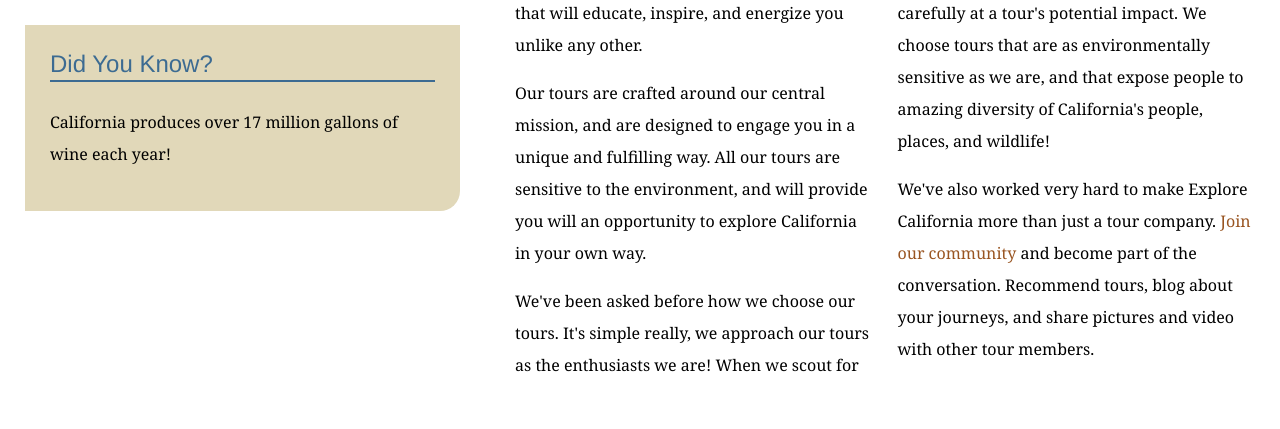
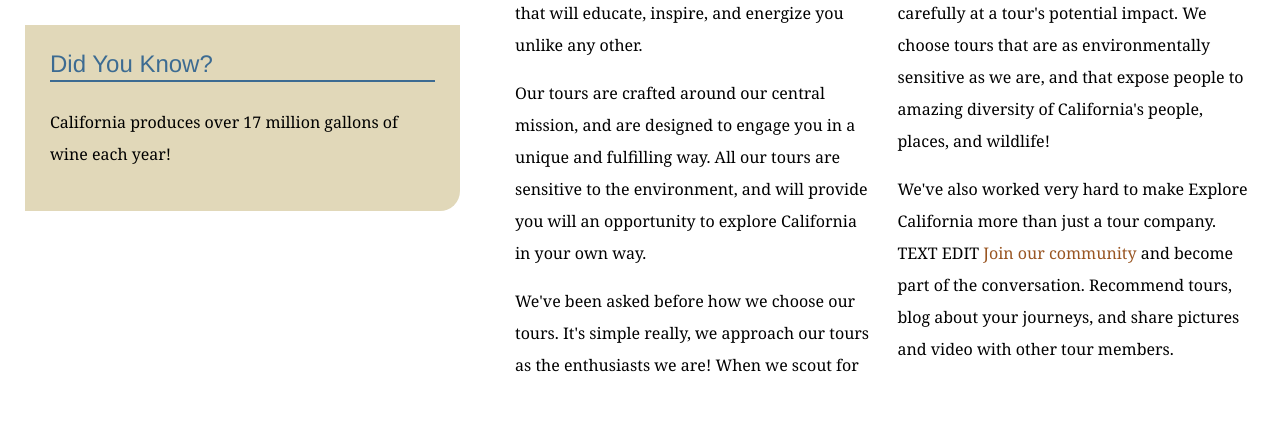
Before and after one commit to Kastro12/explore_california, a plain HTML site: page mission.html in a window 1280 px wide. Shown: the part 831-1260 px from the top of the page. Drawn offline with Linux system fonts and the light colour scheme.

Commit message:
Ispravka texta u mission.html preko text_edits branch-a

```diff
--- a/mission.html
+++ b/mission.html
@@ -65,7 +65,7 @@
             <p>We are passionate about California and preserving the abundant resources that make it so unique. Our goal at Explore California is to transform your vacation into an adventure that will educate, inspire, and energize you unlike any other.</p>
             <p>Our tours are crafted around our central mission, and are designed to engage you in a unique and fulfilling way. All our tours are sensitive to the environment, and will provide you will an opportunity to explore California in your own way.</p>
             <p>We've been asked before how we choose our tours. It's simple really, we approach our tours as the enthusiasts we are! When we scout for locations, choose tour options, or explore the surrounding area for exciting side-tours, we ask ourselves one question, &quot;is this something we would want to do?&quot; We also look very carefully at a tour's potential impact. We choose tours that are as environmentally sensitive as we are, and that expose people to amazing diversity of California's people, places, and wildlife!</p>
-            <p>We've also worked very hard to make Explore California more than just a tour company. <a href="explorers/join.html">Join our community</a> and become part of the conversation. Recommend tours, blog about your journeys, and share pictures and video with other tour members.</p>
+            <p>We've also worked very hard to make Explore California more than just a tour company. TEXT EDIT <a href="explorers/join.html">Join our community</a> and become part of the conversation. Recommend tours, blog about your journeys, and share pictures and video with other tour members.</p>
           </div>
         </div>
       </div>
```
